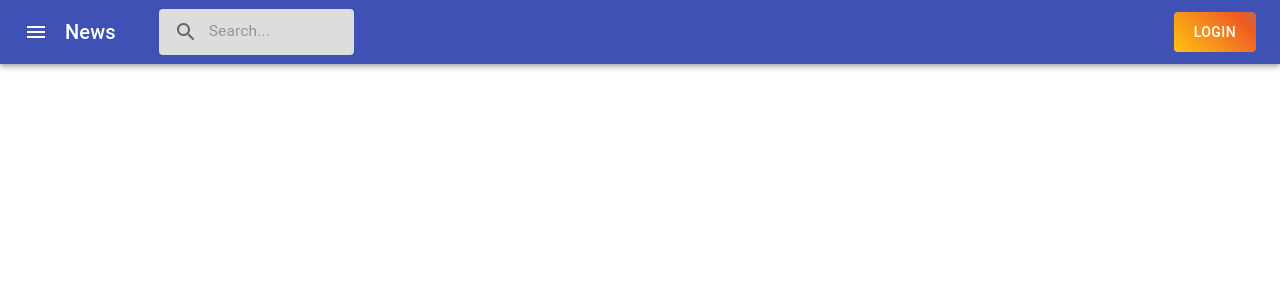
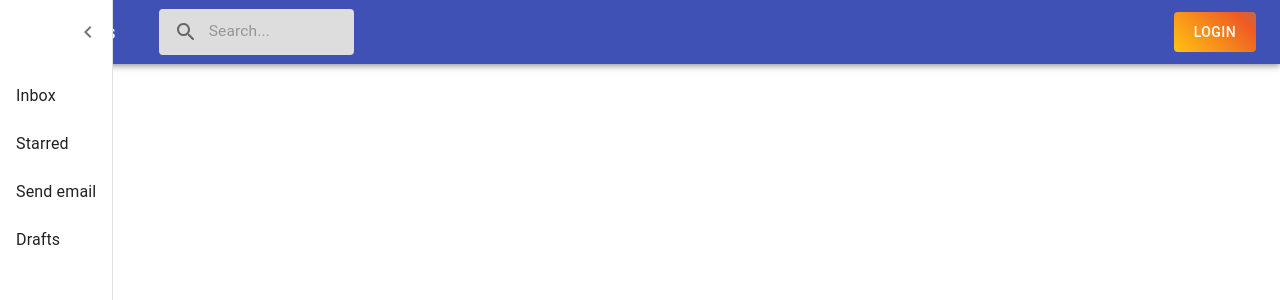
Before and after one commit to sadeghhosseiny/material-ui-app, a React (Create React App) app in the folder material-ui-app/: page / in a window 1280 px wide. Both pictures are taken after a click on the button 36 px from the left and 32 px from the top of the page. Shown: the top 300 px of the page. Built offline with nearby package versions, Linux system fonts and the light colour scheme.

Commit message:
working on sideBar

```diff
--- a/material-ui-app/src/Components/Navbar.js
+++ b/material-ui-app/src/Components/Navbar.js
@@ -8,7 +8,12 @@ import MenuIcon from "@material-ui/icons/Menu";
 import { fade, makeStyles } from "@material-ui/core/styles";
 import SearchRoundedIcon from "@material-ui/icons/SearchRounded";
 import InputBase from "@material-ui/core/InputBase";
-import SearchIcon from "@material-ui/icons/Search";
+import SwipeableDrawer from '@material-ui/core/SwipeableDrawer';
+import Drawer from '@material-ui/core/Drawer';
+import ListItemText from '@material-ui/core/ListItemText';
+import ListItem from '@material-ui/core/ListItem';
+import List from '@material-ui/core/List';
+import ChevronLeftIcon from '@material-ui/icons/ChevronLeft';
 
 
 const useStyle = makeStyles((theme) => ({
@@ -62,7 +67,9 @@ const useStyle = makeStyles((theme) => ({
 
   menuButton: {
     marginRight: "5px",
+
   },
+
   loginButton: {
     marginLeft: "auto",
     color: "white",
@@ -81,11 +88,42 @@ const useStyle = makeStyles((theme) => ({
   tr: {
     backgroundImage: "linear-gradient(45deg, #FFC312, #EE5A24, #00A8FF)",
   },
+
+  drawer:{
+    // background:"red",
+    width:"35%",
+    marginRight:"100px",
+    marginLeft:"200px",
+    transition: theme.transitions.create('margin', {
+      easing: theme.transitions.easing.sharp,
+      duration: theme.transitions.duration.leavingScreen,
+    }),
+
+  },
+
+  drawerHeader: {
+    display: 'flex',
+    alignItems: 'center',
+    // padding: theme.spacing(0, 1),
+    // necessary for content to be below app bar
+    ...theme.mixins.toolbar,
+    justifyContent: 'flex-end',
+    transition: theme.transitions.create('margin', {
+      easing: theme.transitions.easing.sharp,
+      duration: theme.transitions.duration.leavingScreen,
+    }),
+  },
+
 }));
 
 function Navbar() {
   const classes = useStyle();
   const [isFocused, setIsFocused] = useState(false);
+  const [open, setOpen] = useState(false);
+
+  const handleDrawer = () => {
+    setOpen(!open);
+  }
 
   return (
     <div>
@@ -95,6 +133,8 @@ function Navbar() {
             className={classes.menuButton}
             edge="start"
             color="inherit"
+            onClick={() => handleDrawer()}
+
           >
             <MenuIcon />
           </IconButton>
@@ -122,6 +162,25 @@ function Navbar() {
           </Button>
         </Toolbar>
       </AppBar>
+      { open &&
+      <Drawer variant="permanent" className={classes.drawer}>
+        <div className={classes.drawerHeader}>
+
+        <IconButton onClick={() => setOpen()}>
+        <ChevronLeftIcon />
+
+          </IconButton>
+        </div>
+      <List>
+          {['Inbox', 'Starred', 'Send email', 'Drafts'].map((text, index) => (
+            <ListItem button key={text}>
+              {/* <ListItemIcon>{index % 2 === 0 ? <InboxIcon /> : <MailIcon />}</ListItemIcon> */}
+              <ListItemText primary={text} />
+            </ListItem>
+          ))}
+
+        </List>
+      </Drawer>}
     </div>
   );
 }
```
